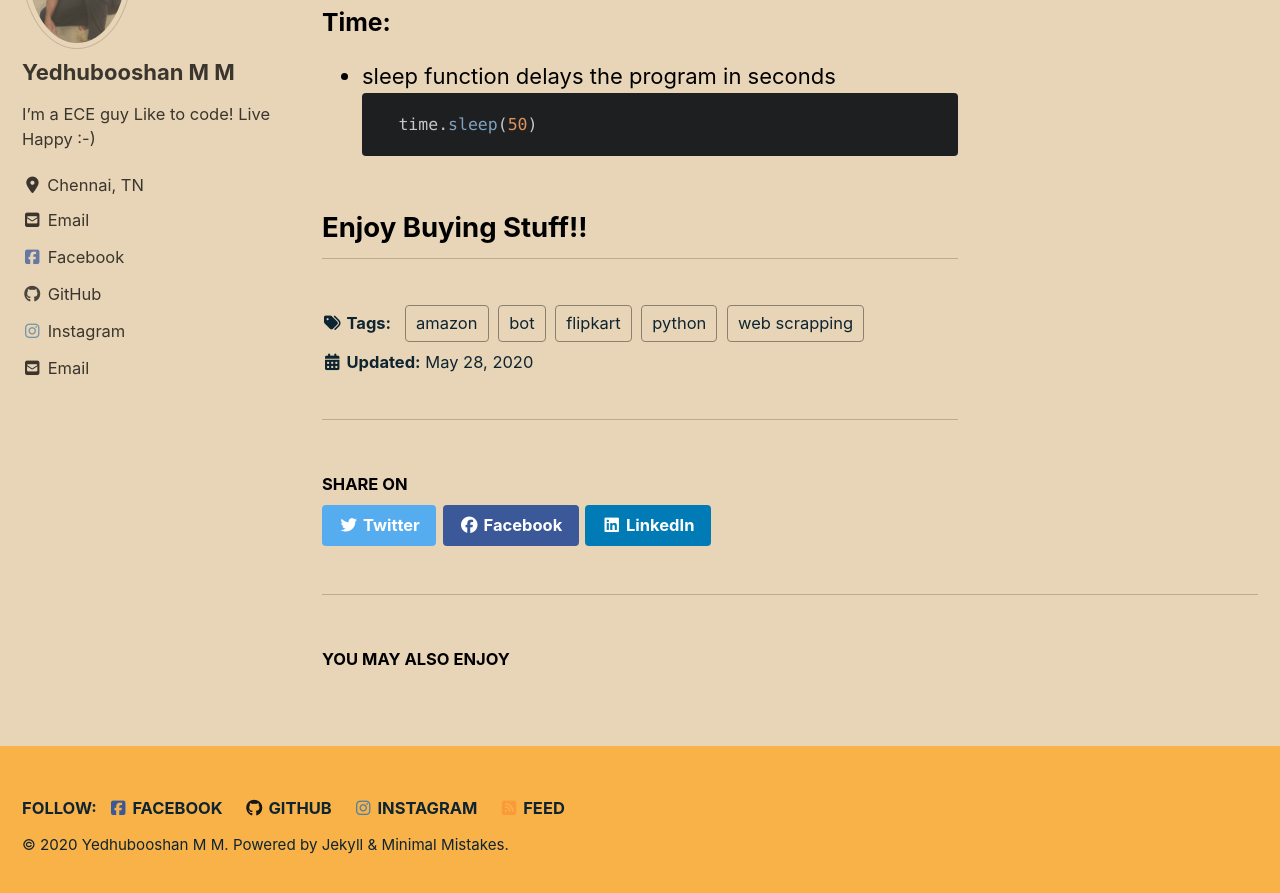
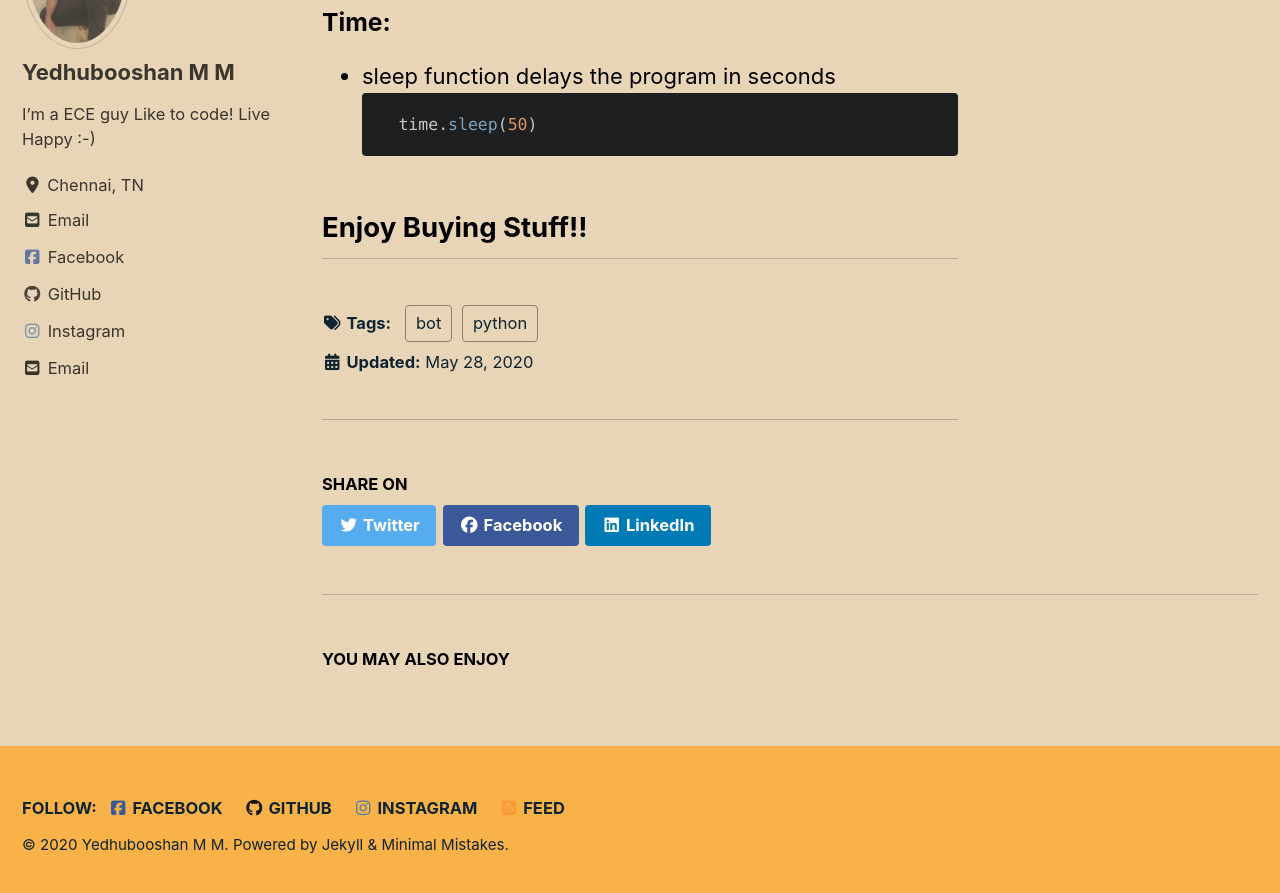
Before and after one commit to Yedhubooshan/yedhubooshan.github.io, a Jekyll site: the page built from _posts/2020-05-16-mailbot.md, in a window 1280 px wide and 900 px high, scrolled down 3871 px. Shown: the top 893 px of the window. Built offline with Jekyll 4.4.1, drawn with Linux system fonts in a browser that asks for light colours; cached includes are drawn as plain includes; nearby versions of some CDN libraries.

Commit message:
Update 2020-05-16-mailbot.md

```diff
--- a/_posts/2020-05-16-mailbot.md
+++ b/_posts/2020-05-16-mailbot.md
@@ -1,7 +1,7 @@
 ---
 title: "Web Scrapping And Mailbot Using Python"
 date: 2020-05-28
-tags: [python,web scrapping,amazon,flipkart,bot]
+tags: [python,bot]
 excerpt: "MailBot with Python programming"
 ---
 
```
